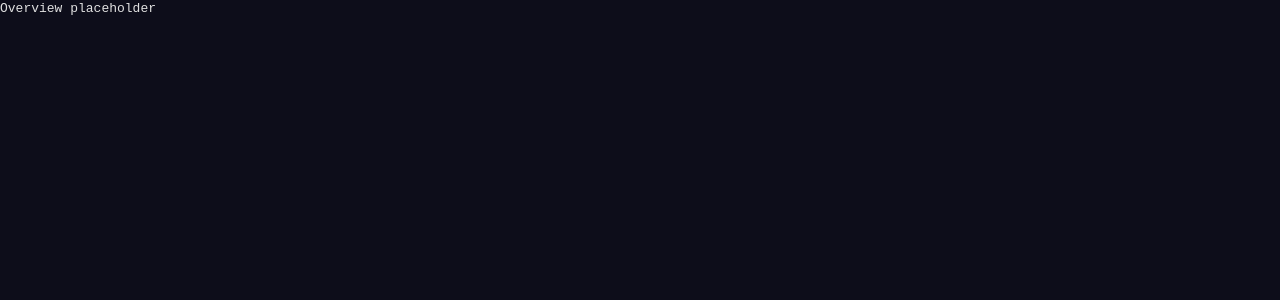
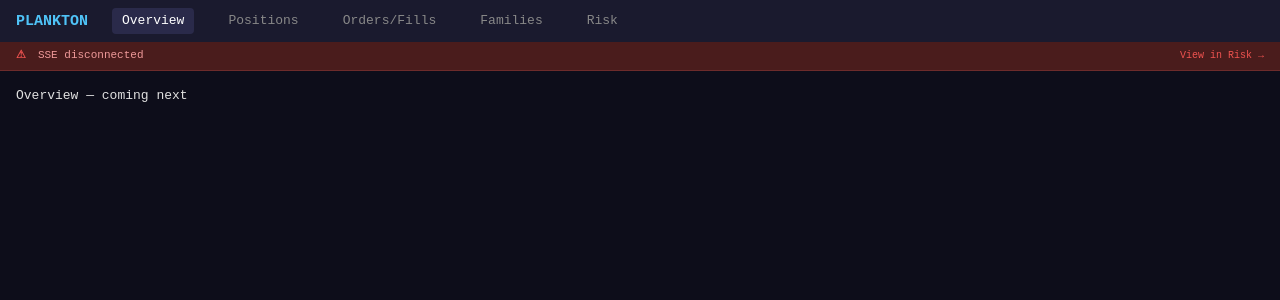
Before and after one commit to oleonov/plankton_bot, a React (Vite) app in the folder apps/web/: page /overview in a window 1280 px wide. Shown: the top 300 px of the page. Built offline with nearby package versions, Linux system fonts and the light colour scheme; no server answers.

Commit message:
feat(web): Layout, StatusBar, AlertStrip, PnlChart, SSE fix

```diff
--- a/apps/web/src/App.tsx
+++ b/apps/web/src/App.tsx
@@ -1,5 +1,7 @@
 import { QueryClient, QueryClientProvider } from "@tanstack/react-query";
 import { BrowserRouter, Routes, Route, Navigate } from "react-router-dom";
+import { SSEProvider } from "./api/sse.tsx";
+import { Layout } from "./components/Layout.tsx";
 
 const queryClient = new QueryClient({
   defaultOptions: { queries: { staleTime: 10_000, retry: 1 } },
@@ -8,16 +10,20 @@ const queryClient = new QueryClient({
 export function App() {
   return (
     <QueryClientProvider client={queryClient}>
-      <BrowserRouter>
-        <Routes>
-          <Route path="/" element={<Navigate to="/overview" replace />} />
-          <Route path="/overview" element={<div>Overview placeholder</div>} />
-          <Route path="/positions" element={<div>Positions placeholder</div>} />
-          <Route path="/orders" element={<div>Orders placeholder</div>} />
-          <Route path="/families" element={<div>Families placeholder</div>} />
-          <Route path="/risk" element={<div>Risk placeholder</div>} />
-        </Routes>
-      </BrowserRouter>
+      <SSEProvider>
+        <BrowserRouter>
+          <Routes>
+            <Route element={<Layout />}>
+              <Route path="/" element={<Navigate to="/overview" replace />} />
+              <Route path="/overview" element={<div className="page">Overview — coming next</div>} />
+              <Route path="/positions" element={<div className="page">Positions — coming next</div>} />
+              <Route path="/orders" element={<div className="page">Orders — coming next</div>} />
+              <Route path="/families" element={<div className="page">Families — coming next</div>} />
+              <Route path="/risk" element={<div className="page">Risk — coming next</div>} />
+            </Route>
+          </Routes>
+        </BrowserRouter>
+      </SSEProvider>
     </QueryClientProvider>
   );
 }
--- /dev/null
+++ b/apps/web/src/components/AlertStrip.tsx
@@ -0,0 +1,41 @@
+import { Link } from "react-router-dom";
+import { useFamilies, useStatus } from "../api/hooks.ts";
+import { useSSEState } from "../api/sse.tsx";
+
+export function AlertStrip() {
+  const { data: families } = useFamilies();
+  const { data: status } = useStatus();
+  const sseState = useSSEState();
+
+  const alerts: string[] = [];
+
+  const quarantined = families?.filter((f) => f.state?.runtimeMode === "quarantined") ?? [];
+  if (quarantined.length > 0) {
+    const names = quarantined.map((f) => f.familyKey).join(", ");
+    alerts.push(`${quarantined.length} families quarantined \u2014 ${names}`);
+  }
+
+  if (status?.marketDataStale) alerts.push("Market data stale");
+  if (sseState === "disconnected") alerts.push("SSE disconnected");
+
+  if (alerts.length === 0) return null;
+
+  return (
+    <div style={{
+      background: "var(--red-bg)",
+      borderBottom: "1px solid #6d2b2b",
+      padding: "6px 16px",
+      fontSize: 11,
+      color: "#ef9a9a",
+      display: "flex",
+      alignItems: "center",
+      gap: 12,
+    }}>
+      <span style={{ fontWeight: 700, color: "var(--red)" }}>&#9888;</span>
+      <span>{alerts.join(" \u2022 ")}</span>
+      <Link to="/risk" style={{ marginLeft: "auto", color: "var(--red)", fontSize: 10 }}>
+        View in Risk &rarr;
+      </Link>
+    </div>
+  );
+}
--- /dev/null
+++ b/apps/web/src/components/Layout.tsx
@@ -0,0 +1,47 @@
+import { NavLink, Outlet } from "react-router-dom";
+import { StatusBar } from "./StatusBar.tsx";
+import { AlertStrip } from "./AlertStrip.tsx";
+
+const NAV_ITEMS = [
+  { to: "/overview", label: "Overview" },
+  { to: "/positions", label: "Positions" },
+  { to: "/orders", label: "Orders/Fills" },
+  { to: "/families", label: "Families" },
+  { to: "/risk", label: "Risk" },
+];
+
+export function Layout() {
+  return (
+    <>
+      <nav style={{
+        background: "var(--bg-nav)",
+        color: "var(--text)",
+        padding: "8px 16px",
+        display: "flex",
+        alignItems: "center",
+        gap: 24,
+        fontSize: 13,
+      }}>
+        <span style={{ fontWeight: 700, color: "var(--blue)", fontSize: 15 }}>PLANKTON</span>
+        {NAV_ITEMS.map((item) => (
+          <NavLink
+            key={item.to}
+            to={item.to}
+            style={({ isActive }) => ({
+              padding: "4px 10px",
+              background: isActive ? "#2a2a4a" : "transparent",
+              borderRadius: 4,
+              color: isActive ? "#fff" : "var(--text-muted)",
+              textDecoration: "none",
+            })}
+          >
+            {item.label}
+          </NavLink>
+        ))}
+      </nav>
+      <StatusBar />
+      <AlertStrip />
+      <Outlet />
+    </>
+  );
+}
--- /dev/null
+++ b/apps/web/src/components/StatusBar.tsx
@@ -0,0 +1,62 @@
+import { useStatus, usePause, useResume } from "../api/hooks.ts";
+import { useSSEState } from "../api/sse.tsx";
+import { Badge } from "./Badge.tsx";
+import { ConfirmAction } from "./ConfirmAction.tsx";
+import { formatUptime, formatAgo } from "../utils/format.ts";
+
+export function StatusBar() {
+  const { data: status } = useStatus();
+  const sseState = useSSEState();
+  const pause = usePause();
+  const resume = useResume();
+
+  if (!status) return null;
+
+  const sseIndicator = sseState === "connected"
+    ? <span style={{ color: "var(--green)" }}>&#9679; connected</span>
+    : sseState === "reconnecting"
+      ? <span style={{ color: "var(--orange)" }}>&#9676; reconnecting</span>
+      : <span style={{ color: "var(--red)" }}>&#10005; disconnected</span>;
+
+  return (
+    <div style={{
+      background: "var(--bg-status)",
+      color: "var(--text-muted)",
+      padding: "6px 16px",
+      display: "flex",
+      alignItems: "center",
+      gap: 16,
+      fontSize: 11,
+      borderBottom: "1px solid var(--border)",
+    }}>
+      <Badge value={status.runtimeMode} type="mode" />
+      <Badge value={status.paused ? "PAUSED" : "RUNNING"} type="mode" />
+      <span>uptime: {formatUptime(status.uptimeSeconds)}</span>
+      <span>recon: {formatAgo(status.lastReconciliationAt)}</span>
+      <span>mktdata: {status.marketDataStale
+        ? <span className="badge badge-red">STALE</span>
+        : <span className="badge badge-green">FRESH</span>}
+      </span>
+      {sseIndicator}
+      <span style={{ marginLeft: "auto" }}>
+        {status.paused ? (
+          <ConfirmAction
+            label="&#9654; RESUME"
+            confirmText="Resume trading?"
+            variant="success"
+            onConfirm={(r) => resume.mutate(r)}
+            isPending={resume.isPending}
+          />
+        ) : (
+          <ConfirmAction
+            label="&#9646;&#9646; PAUSE"
+            confirmText="Pause all trading?"
+            variant="danger"
+            onConfirm={(r) => pause.mutate(r)}
+            isPending={pause.isPending}
+          />
+        )}
+      </span>
+    </div>
+  );
+}
--- /dev/null
+++ b/apps/web/src/utils/format.ts
@@ -0,0 +1,12 @@
+export function formatUptime(seconds: number): string {
+  const h = Math.floor(seconds / 3600);
+  const m = Math.floor((seconds % 3600) / 60);
+  return `${h}h ${m}m`;
+}
+
+export function formatAgo(iso: string | null): string {
+  if (!iso) return "never";
+  const diff = Math.floor((Date.now() - new Date(iso).getTime()) / 1000);
+  if (diff < 60) return `${diff}s ago`;
+  return `${Math.floor(diff / 60)}m ago`;
+}
```
Also changed, not shown: apps/web/src/components/PnlChart.tsx (added, +107 -0 lines), apps/web/src/api/sse.tsx (renamed from apps/web/src/api/sse.ts).
